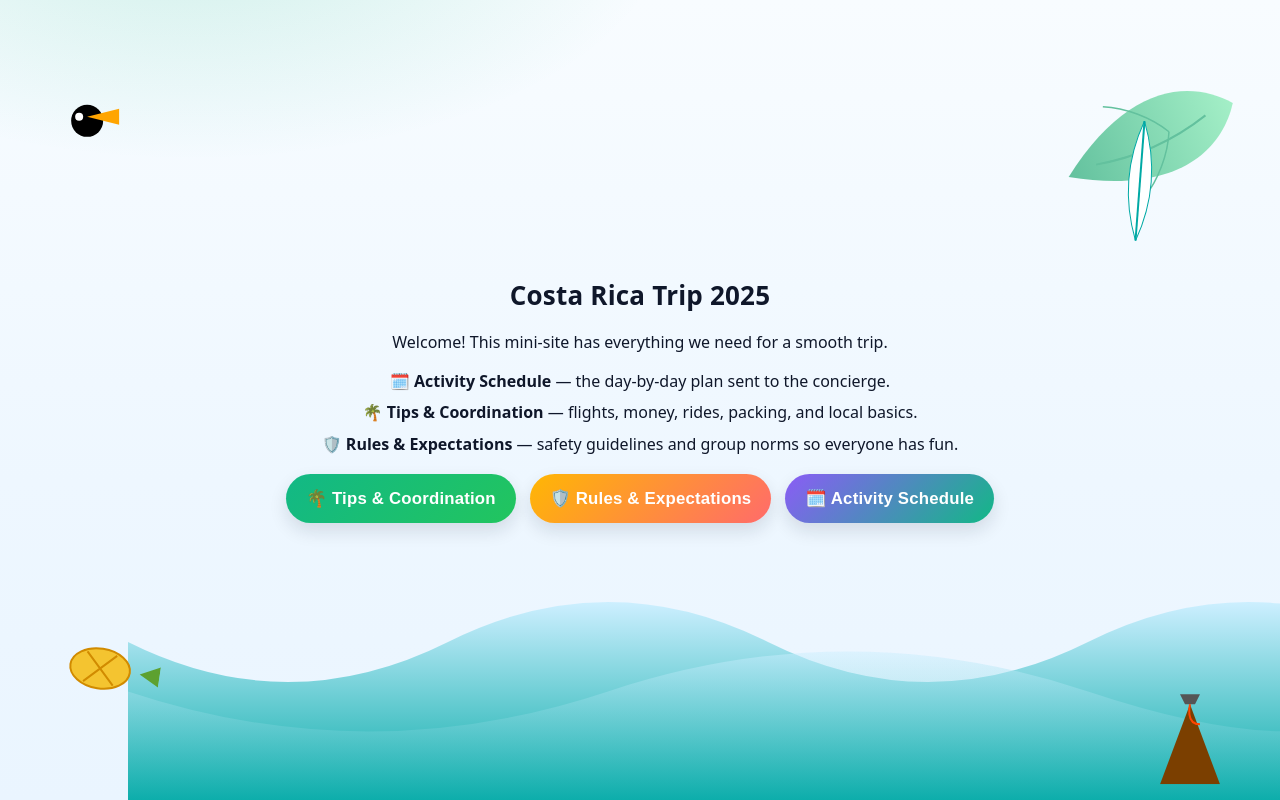
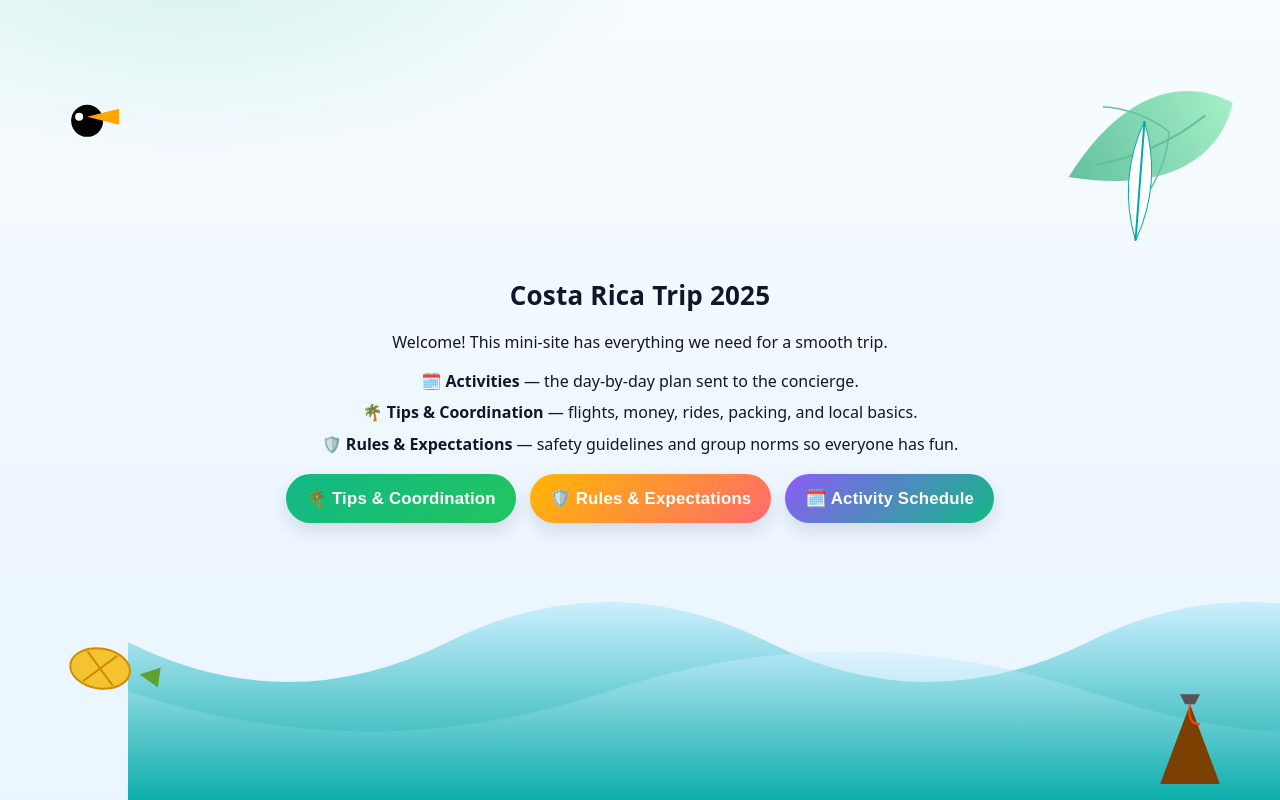
Before and after one commit to vibrantantelope/costa-rica, a React (Vite) app: page / in a window 1280 px wide. Built offline with nearby package versions, Linux system fonts and the light colour scheme.

Commit message:
updates 3

```diff
--- a/src/components/LandingPage.jsx
+++ b/src/components/LandingPage.jsx
@@ -13,7 +13,7 @@ export default function LandingPage({ onEnter, onShowTips, onShowRules }) {
             Welcome! This mini-site has everything we need for a smooth trip.
           </p>
           <div className="intro-list">
-            <p>🗓️ <strong>Activity Schedule</strong> — the day-by-day plan sent to the concierge.</p>
+            <p>🗓️ <strong>Activities</strong> — the day-by-day plan sent to the concierge.</p>
             <p>🌴 <strong>Tips & Coordination</strong> — flights, money, rides, packing, and local basics.</p>
             <p>🛡️ <strong>Rules & Expectations</strong> — safety guidelines and group norms so everyone has fun.</p>
           </div>
```
